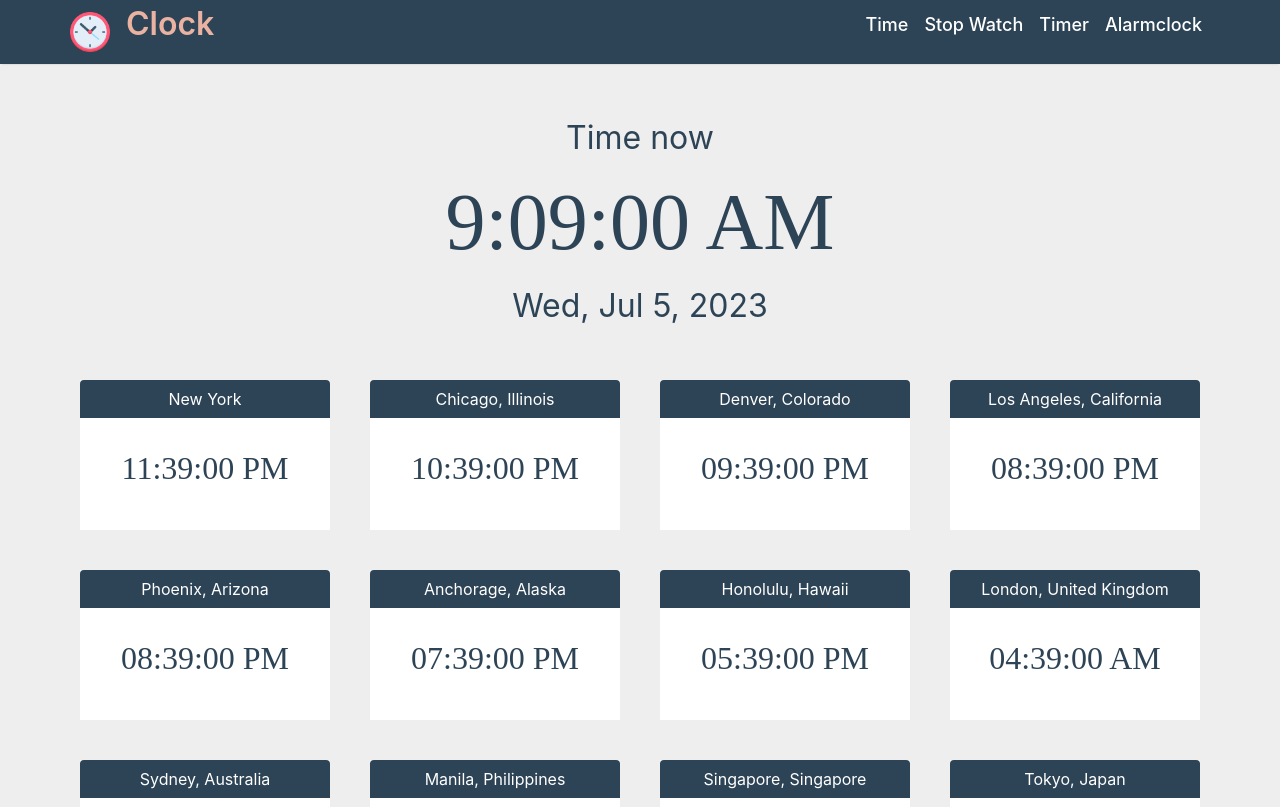
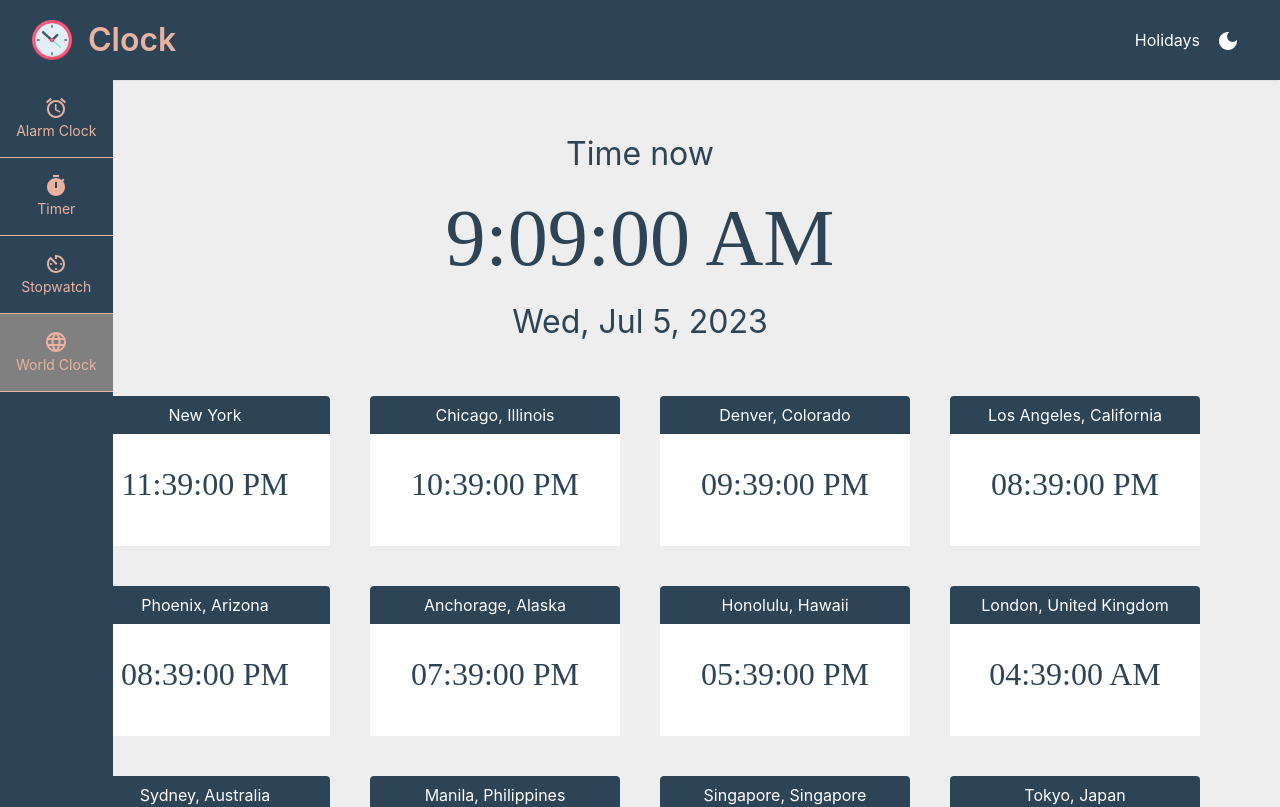
Before and after one commit to subayeel/clock, a React (Create React App) app: page /time in a window 1280 px wide. Shown: the top 807 px of the page. Built offline with nearby package versions, Linux system fonts and the light colour scheme.

Commit message:
updated side bar

```diff
--- a/package.json
+++ b/package.json
@@ -20,6 +20,7 @@
     "react-modal": "^3.16.1",
     "react-router-dom": "^6.14.1",
     "react-scripts": "5.0.1",
+    "styled-components": "^6.0.2",
     "web-vitals": "^2.1.4"
   },
   "scripts": {
--- a/src/Components/Layout.jsx
+++ b/src/Components/Layout.jsx
@@ -1,8 +1,46 @@
 import React, { useState } from "react";
-import { Link, Outlet } from "react-router-dom";
+import { Link, Outlet, useLocation, useNavigate } from "react-router-dom";
 import clock from "../Assets/Images/clock.png";
+import { Alarm, AvTimer, DarkMode, Language, Timer } from "@mui/icons-material";
+import styled from "styled-components";
+
+const StyledAlarm = styled(Alarm)`
+  color: #eab2a0;
+  height: 50px;
+  width: 50px;
+
+`;
+const StyledTimer = styled(Timer)`
+  color: #eab2a0;
+  height: 50px;
+  width: 50px;
+
+`;
+const StyledStopWatch = styled(AvTimer)`
+  color: #eab2a0;
+  height: 50px;
+  width: 50px;
+
+`;
+const StyledWorldClock = styled(Language)`
+  color: #eab2a0;
+  height: 50px;
+  width: 50px;
+
+`;
+const StyledDarkMode = styled(DarkMode)`
+  color: white;
+  height: 36px;
+  width: 36px;
+  &:hover{
+    color: grey;
+    cursor: pointer;
+  }
+`;
 function Layout() {
   const [isDark, setDark] = useState(localStorage.getItem("dark") || false);
+  const location = useLocation();
+  const navigate= useNavigate()
   return (
     <>
       <nav>
@@ -13,20 +51,56 @@ function Layout() {
           </span>
           <ul>
             <li>
-              <Link to="/time">Time</Link>
+              <Link to="/holidays">Holidays</Link>
             </li>
-            <li>
-              <Link to="/stopwatch">Stop Watch</Link>
-            </li>
-            <li>
-              <Link to="/timer">Timer</Link>
-            </li>
-            <li>
-              <Link to="/alarm">Alarmclock</Link>
-            </li>
+            <li><StyledDarkMode/></li>
           </ul>
         </header>
       </nav>
+      <aside>
+        <ul>
+          <li
+            style={
+              location.pathname.includes("/alarm") ? { background: "grey" } : {}
+            }
+            onClick={()=>navigate("/alarm")}
+          >
+            <StyledAlarm></StyledAlarm>
+            <p>Alarm Clock</p>
+          </li>
+          <li
+            style={
+              location.pathname.includes("/timer") ? { background: "grey" } : {}
+            }
+            onClick={()=>navigate("/timer")}
+          >
+            <StyledTimer />
+            <p>Timer</p>
+          </li>
+          <li
+            style={
+              location.pathname.includes("/stopwatch")
+                ? { background: "grey" }
+                : {}
+            }
+            onClick={()=>navigate("/alarm")}
+          >
+            <StyledStopWatch />
+            <p>Stopwatch</p>
+          </li>
+          <li
+            style={
+              location.pathname.split("/").includes("time")
+                ? { background: "grey" }
+                : {}
+            }
+            onClick={()=>navigate("/time")}
+          >
+            <StyledWorldClock />
+            <p>World Clock</p>
+          </li>
+        </ul>
+      </aside>
       <Outlet />
     </>
   );
--- a/src/index.css
+++ b/src/index.css
@@ -7,7 +7,7 @@
 
 body {
   margin: 0;
-  padding:0;
+  padding: 0;
   box-sizing: border-box;
   font-family: -apple-system, BlinkMacSystemFont, "Segoe UI", "Roboto", "Oxygen",
     "Ubuntu", "Cantarell", "Fira Sans", "Droid Sans", "Helvetica Neue",
@@ -16,7 +16,7 @@ body {
   -moz-osx-font-smoothing: grayscale;
   background-color: #eee;
 }
-.single_card_container{
+.single_card_container {
   height: 50px;
   width: 300px;
 
@@ -26,19 +26,19 @@ body {
   justify-content: space-around;
   align-items: center;
 }
-.heading_myalarm{
+.heading_myalarm {
   font-size: 30px;
   /* margin-bottom: 0%; */
   color: orange;
-  font-family: 'Gill Sans', 'Gill Sans MT', Calibri, 'Trebuchet MS', sans-serif;
+  font-family: "Gill Sans", "Gill Sans MT", Calibri, "Trebuchet MS", sans-serif;
 }
-.card_hour{
+.card_hour {
   background-color: white;
   text-transform: uppercase;
   font-size: 20px;
-  font-family: 'Gill Sans', 'Gill Sans MT', Calibri, 'Trebuchet MS', sans-serif;
+  font-family: "Gill Sans", "Gill Sans MT", Calibri, "Trebuchet MS", sans-serif;
 }
-.del-btn{
+.del-btn {
   background-color: red;
   border-radius: 8px;
   outline: none;
@@ -46,7 +46,7 @@ body {
 
   width: 100px;
 }
-.del-btn-con{
+.del-btn-con {
   background-color: white;
 }
 
@@ -62,15 +62,17 @@ nav header {
   align-items: center;
   justify-content: space-between;
   width: 100%;
-  max-width: 1140px;
+  /* max-width: 1140px; */
   margin: auto;
-  /* padding: 1rem 0; */
+  padding: 1rem 2rem;
 }
 
 nav header ul {
   display: flex;
   align-items: center;
   list-style: none;
+  padding: 0;
+  margin: 0;
 }
 nav header ul li {
   margin: 8px;
@@ -78,8 +80,8 @@ nav header ul li {
 nav header ul li a {
   text-decoration: none;
   color: white;
-  font-size: 18px;
-  font-weight: 500;
+  font-size: 16px;
+  font-weight: 400;
   /* text-transform: uppercase; */
 }
 nav header ul li a:hover {
@@ -95,5 +97,40 @@ nav header ul li a:hover {
 .logo p {
   font-size: 32px;
   font-weight: 600;
+  margin: 0;
   color: var(--salmon);
 }
+
+aside {
+  position: fixed;
+  height: 100vh;
+  left: 0;
+  background-color: var(--darkBlue);
+}
+aside ul {
+  list-style: none;
+
+  margin: 0;
+  padding: 0;
+}
+
+aside ul li {
+  display: flex;
+  justify-content: center;
+  align-items: center;
+  flex-direction: column;
+  /* height: 80px;
+  width: 80px; */
+  padding: 1rem;
+  border-bottom: 1px solid var(--salmon);
+}
+
+aside ul li:hover {
+  cursor: pointer;
+  background-color: rgb(78, 78, 78);
+}
+aside ul li p {
+  margin: 0;
+  color: var(--salmon);
+  font-size: 14px;
+}
```
Also changed, not shown: 1 other file (tests, documents, lock files or other folders).
